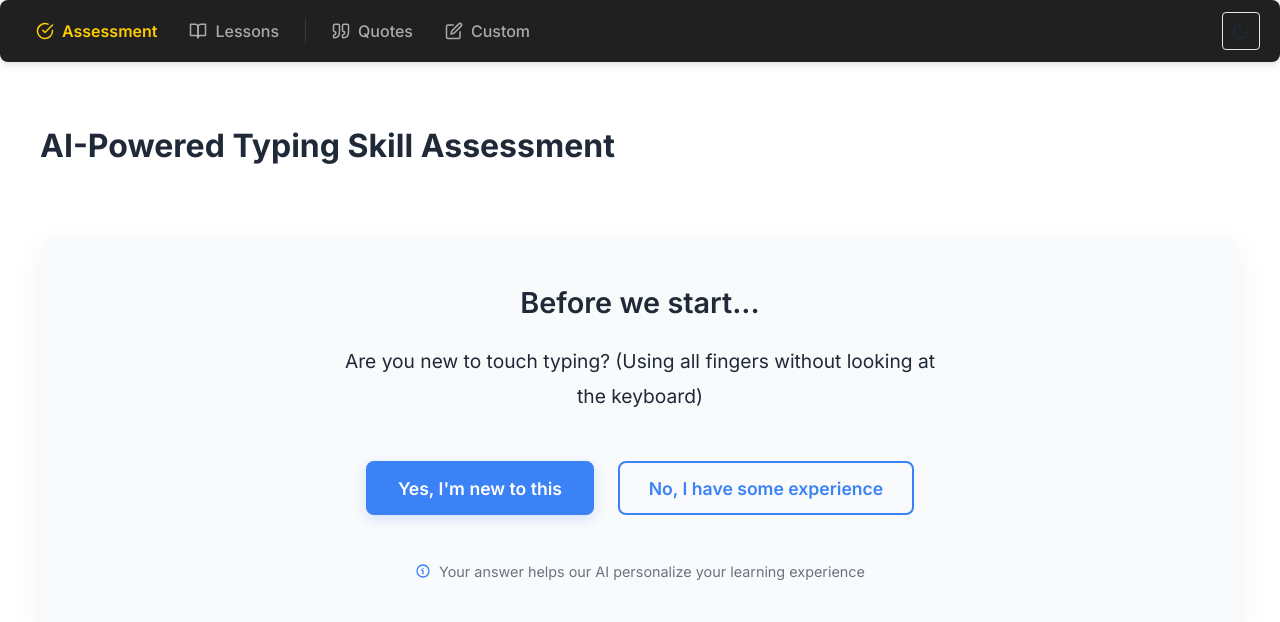
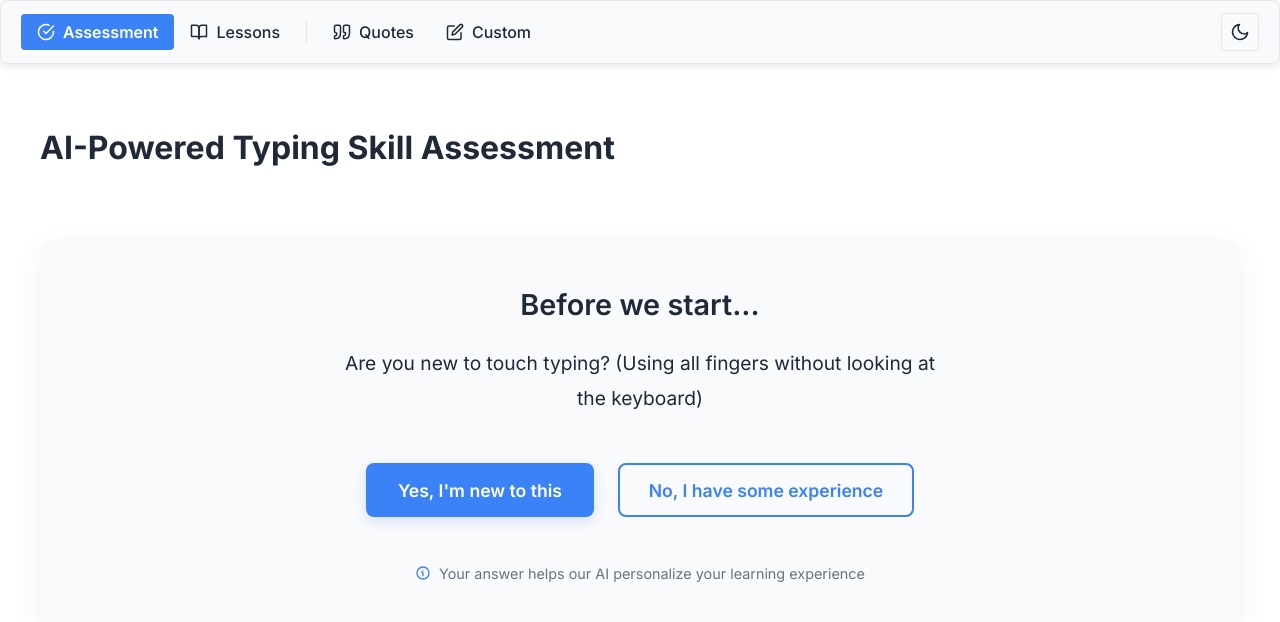
Before and after one commit to binchenX/type, a Next.js app: page / in a window 1280 px wide. Shown: the top 622 px of the page. Built offline with nearby package versions, Linux system fonts and the light colour scheme.

Commit message:
update toobar ui

```diff
--- a/pages/index.tsx
+++ b/pages/index.tsx
@@ -51,24 +51,25 @@ const Main = styled.main`
 const ToolbarContainer = styled.div`
   display: flex;
   align-items: center;
-  background-color: #202020;
+  background-color: var(--background-light);
   padding: 0.75rem 1.25rem;
   border-radius: 8px;
   margin-bottom: 2rem;
-  box-shadow: 0 2px 8px rgba(0, 0, 0, 0.15);
+  box-shadow: 0 2px 8px rgba(0, 0, 0, 0.1);
   overflow-x: auto;
+  border: 1px solid var(--border);
 `;
 
 const ToolbarDivider = styled.div`
   width: 1px;
   height: 24px;
-  background-color: #3a3a3a;
+  background-color: var(--border);
   margin: 0 10px;
 `;
 
 const ToolbarButton = styled.button<{ active?: boolean }>`
-  background-color: transparent;
-  color: ${props => props.active ? '#ffcc00' : '#aaaaaa'};
+  background-color: ${props => props.active ? 'var(--primary)' : 'transparent'};
+  color: ${props => props.active ? 'white' : 'var(--text)'};
   border: none;
   font-weight: ${props => props.active ? '600' : '500'};
   padding: 0.5rem 1rem;
@@ -79,9 +80,11 @@ const ToolbarButton = styled.button<{ active?: boolean }>`
   gap: 8px;
   font-size: 1rem;
   white-space: nowrap;
+  border-radius: 4px;
 
   &:hover {
-    color: ${props => props.active ? '#ffcc00' : 'white'};
+    background-color: ${props => props.active ? 'var(--primary-dark)' : 'var(--background)'};
+    color: ${props => props.active ? 'white' : 'var(--primary)'};
   }
 
   svg {
```
